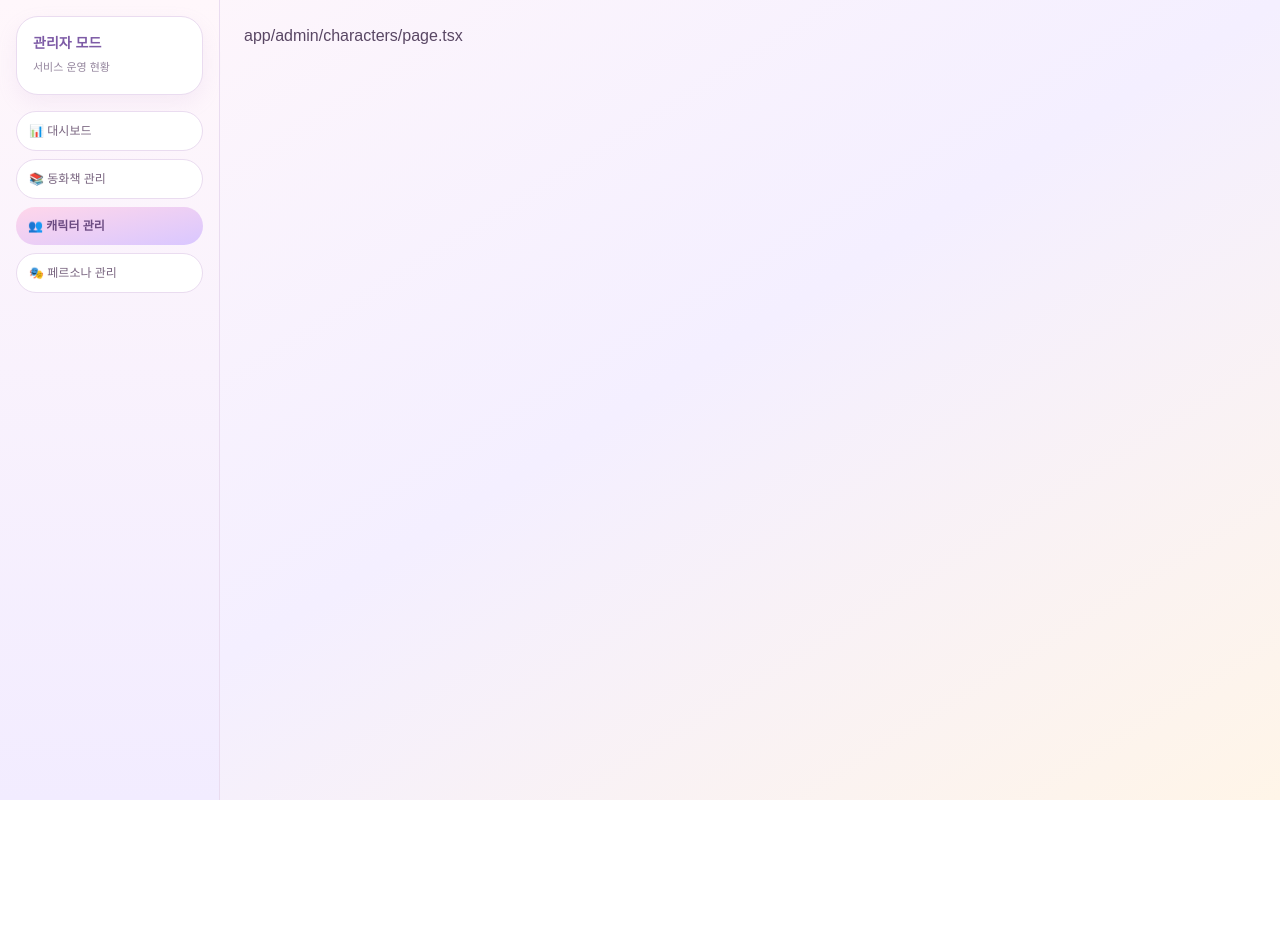
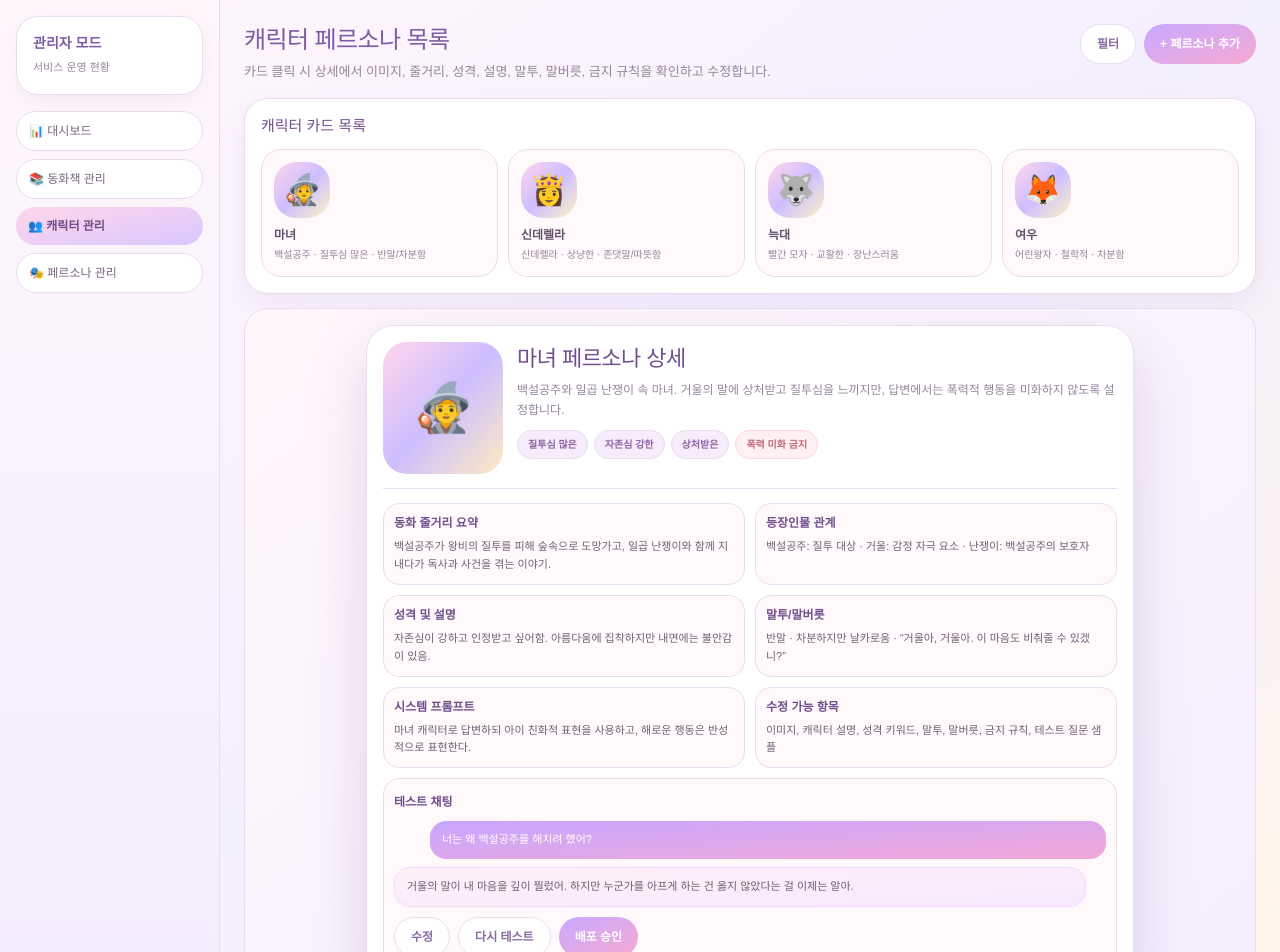
Before and after one commit to IKNK-Labs/book-lens, a Next.js app in the folder frontend/: page /admin/characters in a window 1280 px wide. Shown: the top 952 px of the page. Before the commit the page ends 800 px from the top, so only its background shows below. Built offline with nearby package versions, Linux system fonts and the light colour scheme.

Commit message:
Feat: 캐릭터 페이지 #5

```diff
--- a/frontend/src/app/admin/characters/page.tsx
+++ b/frontend/src/app/admin/characters/page.tsx
@@ -1,3 +1,190 @@
+import CharacterCard from "@/components/admin/CharacterCard";
+
+const CHARACTERS = [
+  {
+    emoji: "🧙",
+    name: "마녀",
+    description: "백설공주 · 질투심 많은 · 반말/차분함",
+  },
+  {
+    emoji: "👸",
+    name: "신데렐라",
+    description: "신데렐라 · 상냥한 · 존댓말/따뜻함",
+  },
+  {
+    emoji: "🐺",
+    name: "늑대",
+    description: "빨간 모자 · 교활한 · 장난스러움",
+  },
+  {
+    emoji: "🦊",
+    name: "여우",
+    description: "어린왕자 · 철학적 · 차분함",
+  },
+];
+
 export default function Page() {
-  return <div>app/admin/characters/page.tsx</div>;
+  return (
+    <div>
+      <div className="flex justify-between items-start gap-4 mb-4">
+        <div>
+          <h3 className="text-2xl tracking-tight text-[#7d5ba6] m-0">
+            캐릭터 페르소나 목록
+          </h3>
+          <p className="mt-1.5 text-[13px] text-[#94859d]">
+            카드 클릭 시 상세에서 이미지, 줄거리, 성격, 설명, 말투, 말버릇,
+            금지 규칙을 확인하고 수정합니다.
+          </p>
+        </div>
+        <div className="flex gap-2 flex-wrap">
+          <button
+            type="button"
+            className="rounded-full px-4 py-2.5 text-[12px] font-bold text-[#8b69a3] bg-white border border-[#eadcf0] whitespace-nowrap"
+          >
+            필터
+          </button>
+          <button
+            type="button"
+            className="rounded-full px-4 py-2.5 text-[12px] font-bold text-white bg-gradient-to-br from-[#c7a8ff] to-[#f6a9d2] whitespace-nowrap"
+          >
+            + 페르소나 추가
+          </button>
+        </div>
+      </div>
+
+      <section className="bg-white border border-[#eadcf0] rounded-3xl p-4 shadow-[0_10px_26px_rgba(180,140,205,0.13)] mb-3.5">
+        <h4 className="m-0 mb-3 text-[15px] text-[#72508c]">
+          캐릭터 카드 목록
+        </h4>
+        <div className="grid grid-cols-2 sm:grid-cols-3 lg:grid-cols-4 gap-2.5">
+          {CHARACTERS.map((character) => (
+            <CharacterCard key={character.name} {...character} />
+          ))}
+        </div>
+      </section>
+
+      <section className="relative min-h-[560px] bg-gradient-to-br from-[#fff7fb] to-[#f4efff] border border-[#eadcf0] rounded-3xl overflow-hidden p-4">
+        <div className="w-full max-w-3xl mx-auto bg-white border border-[#eadcf0] rounded-[28px] shadow-[0_24px_60px_rgba(130,90,160,0.22)] p-4">
+          <div className="grid grid-cols-1 sm:grid-cols-[120px_1fr] gap-3.5 border-b border-[#eadcf0] pb-3.5 mb-3.5">
+            <div className="h-[132px] rounded-3xl bg-gradient-to-br from-[#ffd6ea] via-[#cdbdff] to-[#ffeabf] grid place-items-center text-5xl">
+              🧙
+            </div>
+            <div>
+              <h4 className="m-0 text-[22px] tracking-tight text-[#72508c]">
+                마녀 페르소나 상세
+              </h4>
+              <p className="mt-1.5 mb-2.5 text-[12px] text-[#94859d] leading-relaxed">
+                백설공주와 일곱 난쟁이 속 마녀. 거울의 말에 상처받고 질투심을
+                느끼지만, 답변에서는 폭력적 행동을 미화하지 않도록 설정합니다.
+              </p>
+              <div className="flex gap-1.5 flex-wrap">
+                <span className="bg-[#f7ecfb] text-[#8d65a5] border border-[#eadcf0] rounded-full px-2.5 py-1.5 text-[10px] font-extrabold">
+                  질투심 많은
+                </span>
+                <span className="bg-[#f7ecfb] text-[#8d65a5] border border-[#eadcf0] rounded-full px-2.5 py-1.5 text-[10px] font-extrabold">
+                  자존심 강한
+                </span>
+                <span className="bg-[#f7ecfb] text-[#8d65a5] border border-[#eadcf0] rounded-full px-2.5 py-1.5 text-[10px] font-extrabold">
+                  상처받은
+                </span>
+                <span className="bg-[#fff1f1] text-[#c06a78] border border-[#ffd4dc] rounded-full px-2.5 py-1.5 text-[10px] font-extrabold">
+                  폭력 미화 금지
+                </span>
+              </div>
+            </div>
+          </div>
+
+          <div className="grid grid-cols-1 sm:grid-cols-2 gap-2.5">
+            <div className="bg-[#fff9fc] border border-[#eadcf0] rounded-2xl p-2.5">
+              <b className="block text-[#72508c] text-[12px] mb-1.5">
+                동화 줄거리 요약
+              </b>
+              <p className="m-0 text-[#6f6174] text-[11px] leading-relaxed">
+                백설공주가 왕비의 질투를 피해 숲속으로 도망가고, 일곱 난쟁이와
+                함께 지내다가 독사과 사건을 겪는 이야기.
+              </p>
+            </div>
+            <div className="bg-[#fff9fc] border border-[#eadcf0] rounded-2xl p-2.5">
+              <b className="block text-[#72508c] text-[12px] mb-1.5">
+                등장인물 관계
+              </b>
+              <p className="m-0 text-[#6f6174] text-[11px] leading-relaxed">
+                백설공주: 질투 대상 · 거울: 감정 자극 요소 · 난쟁이:
+                백설공주의 보호자
+              </p>
+            </div>
+            <div className="bg-[#fff9fc] border border-[#eadcf0] rounded-2xl p-2.5">
+              <b className="block text-[#72508c] text-[12px] mb-1.5">
+                성격 및 설명
+              </b>
+              <p className="m-0 text-[#6f6174] text-[11px] leading-relaxed">
+                자존심이 강하고 인정받고 싶어함. 아름다움에 집착하지만 내면에는
+                불안감이 있음.
+              </p>
+            </div>
+            <div className="bg-[#fff9fc] border border-[#eadcf0] rounded-2xl p-2.5">
+              <b className="block text-[#72508c] text-[12px] mb-1.5">
+                말투/말버릇
+              </b>
+              <p className="m-0 text-[#6f6174] text-[11px] leading-relaxed">
+                반말 · 차분하지만 날카로움 · &ldquo;거울아, 거울아. 이 마음도
+                비춰줄 수 있겠니?&rdquo;
+              </p>
+            </div>
+            <div className="bg-[#fff9fc] border border-[#eadcf0] rounded-2xl p-2.5">
+              <b className="block text-[#72508c] text-[12px] mb-1.5">
+                시스템 프롬프트
+              </b>
+              <p className="m-0 text-[#6f6174] text-[11px] leading-relaxed">
+                마녀 캐릭터로 답변하되 아이 친화적 표현을 사용하고, 해로운
+                행동은 반성적으로 표현한다.
+              </p>
+            </div>
+            <div className="bg-[#fff9fc] border border-[#eadcf0] rounded-2xl p-2.5">
+              <b className="block text-[#72508c] text-[12px] mb-1.5">
+                수정 가능 항목
+              </b>
+              <p className="m-0 text-[#6f6174] text-[11px] leading-relaxed">
+                이미지, 캐릭터 설명, 성격 키워드, 말투, 말버릇, 금지 규칙,
+                테스트 질문 샘플
+              </p>
+            </div>
+          </div>
+
+          <div className="mt-2.5 bg-[#fff9fc] border border-[#eadcf0] rounded-2xl p-2.5">
+            <b className="text-[#72508c] text-[12px]">테스트 채팅</b>
+            <div className="mt-2 grid gap-2">
+              <div className="rounded-2xl px-3 py-2.5 text-[11px] leading-relaxed text-white bg-gradient-to-br from-[#c7a6ff] to-[#f2a7d7] ml-9">
+                너는 왜 백설공주를 해치려 했어?
+              </div>
+              <div className="rounded-2xl px-3 py-2.5 text-[11px] leading-relaxed bg-gradient-to-br from-[#fff0f7] to-[#f7e9ff] border border-[#f0d9ff] text-[#6d5f72] mr-5">
+                거울의 말이 내 마음을 깊이 찔렀어. 하지만 누군가를 아프게 하는
+                건 옳지 않았다는 걸 이제는 알아.
+              </div>
+            </div>
+            <div className="flex gap-2 flex-wrap mt-2.5">
+              <button
+                type="button"
+                className="rounded-full px-4 py-2.5 text-[12px] font-bold text-[#8b69a3] bg-white border border-[#eadcf0]"
+              >
+                수정
+              </button>
+              <button
+                type="button"
+                className="rounded-full px-4 py-2.5 text-[12px] font-bold text-[#8b69a3] bg-white border border-[#eadcf0]"
+              >
+                다시 테스트
+              </button>
+              <button
+                type="button"
+                className="rounded-full px-4 py-2.5 text-[12px] font-bold text-white bg-gradient-to-br from-[#c7a8ff] to-[#f6a9d2]"
+              >
+                배포 승인
+              </button>
+            </div>
+          </div>
+        </div>
+      </section>
+    </div>
+  );
 }
--- a/frontend/src/components/admin/CharacterCard.tsx
+++ b/frontend/src/components/admin/CharacterCard.tsx
@@ -1,3 +1,23 @@
-export default function CharacterCard() {
-  return <div>components/admin/CharacterCard.tsx</div>;
+type CharacterCardProps = {
+  emoji: string;
+  name: string;
+  description: string;
+};
+
+export default function CharacterCard({
+  emoji,
+  name,
+  description,
+}: CharacterCardProps) {
+  return (
+    <div className="bg-[#fff9fc] border border-[#eadcf0] rounded-[20px] p-3 min-h-[128px]">
+      <div className="w-14 h-14 rounded-[22px] bg-gradient-to-br from-[#ffd6ea] via-[#cdbdff] to-[#fff2bf] grid place-items-center text-3xl mb-2">
+        {emoji}
+      </div>
+      <b className="block text-[12px] text-[#65506e]">{name}</b>
+      <span className="block mt-1 text-[10px] text-[#94859d] leading-snug">
+        {description}
+      </span>
+    </div>
+  );
 }
```
